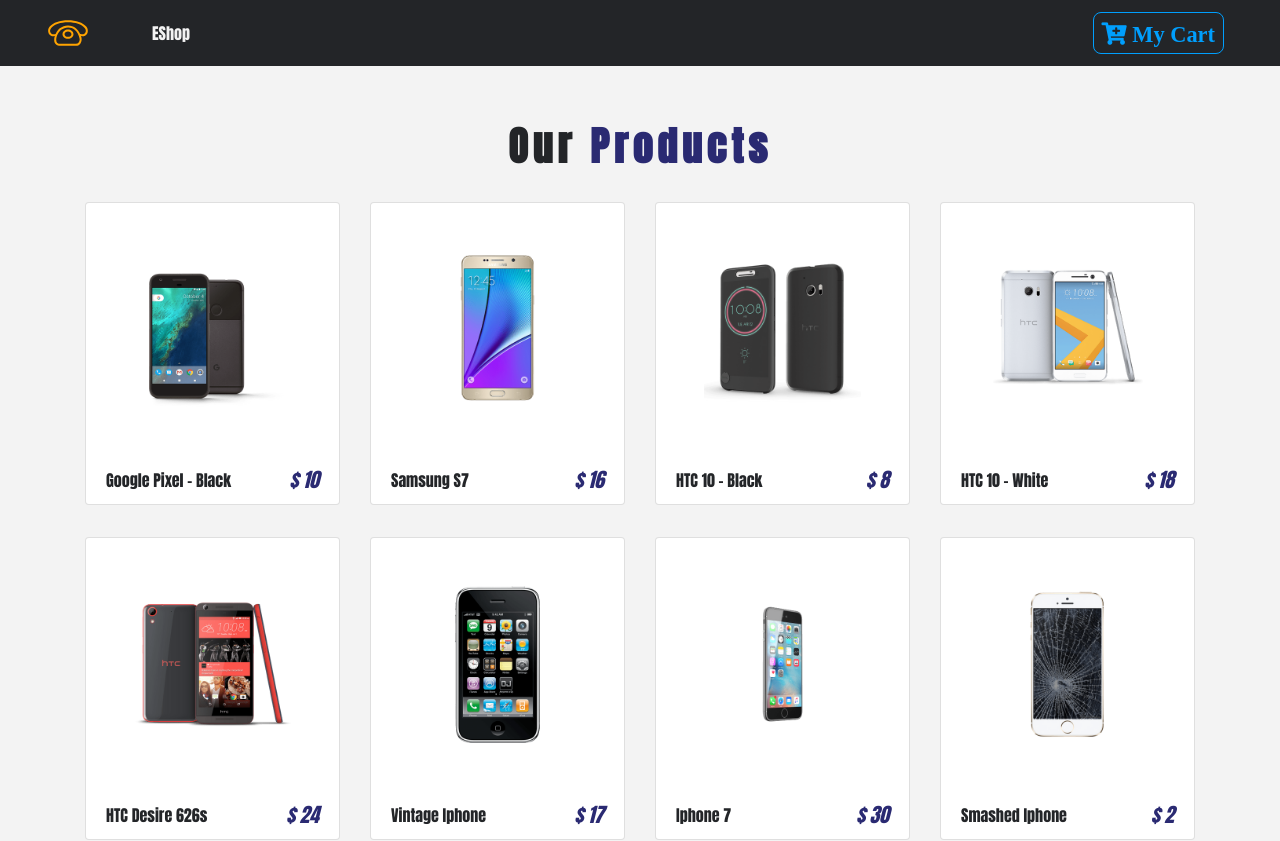
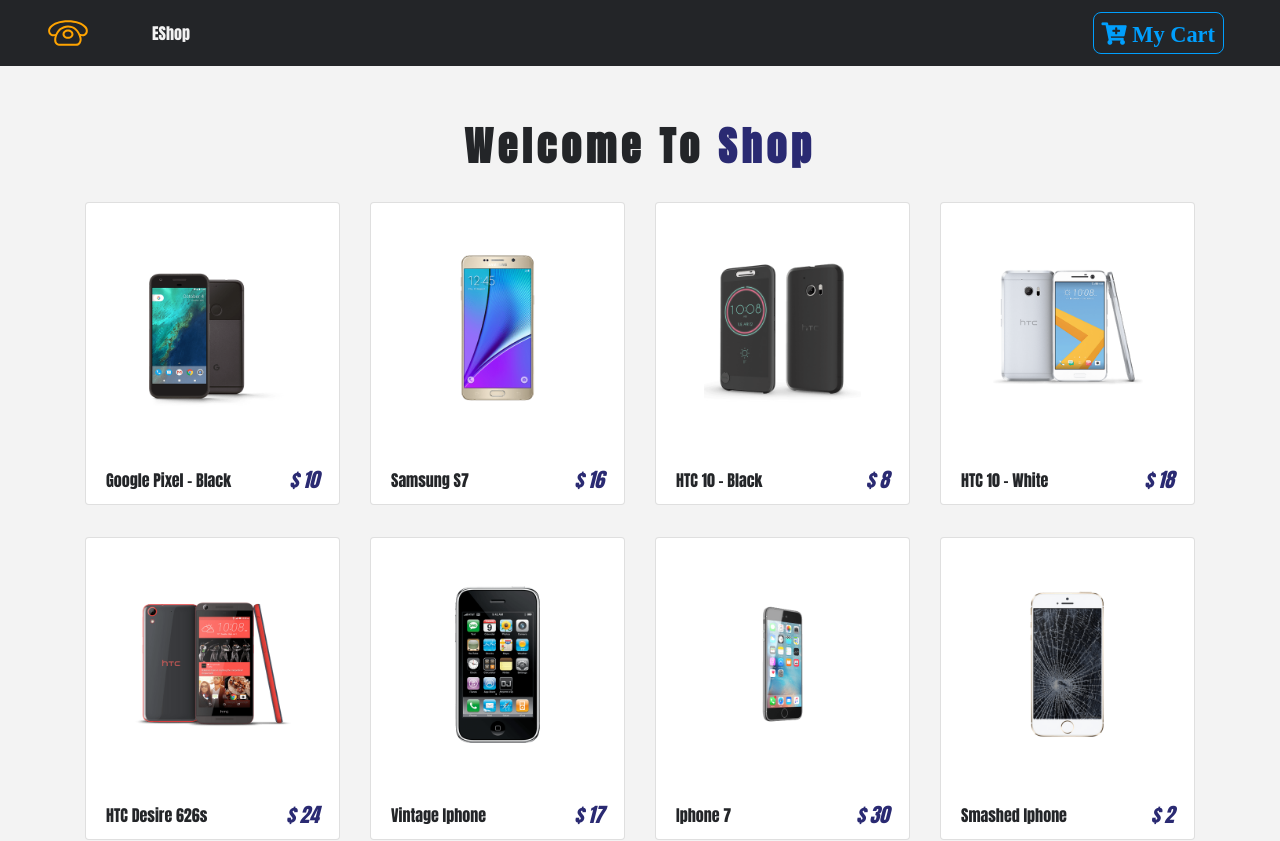
Before and after one commit to happybear8100/Ecommerce, a React (Create React App) app: page / in a window 1280 px wide. Shown: the top 841 px of the page. Built offline with nearby package versions, Linux system fonts and the light colour scheme.

Commit message:
Update productlist

```diff
--- a/src/components/ProductList.js
+++ b/src/components/ProductList.js
@@ -9,7 +9,7 @@
             <React.Fragment>
                 <div className="py-5">
                     <div className="container">
-                    <Title name="our" title="products"/>
+                    <Title name="Welcome to" title="Shop"/>
                        <div className="row">
                          <ProductConsumer>
                              {value=>{
```
